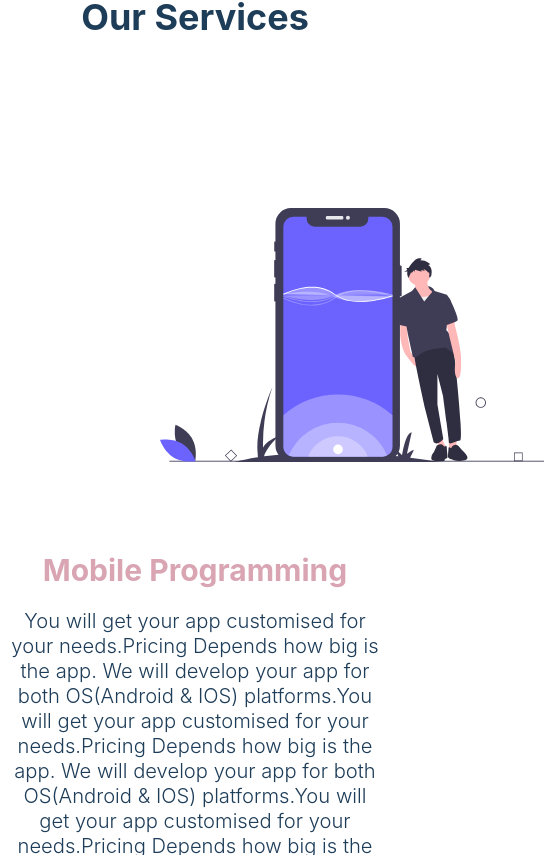
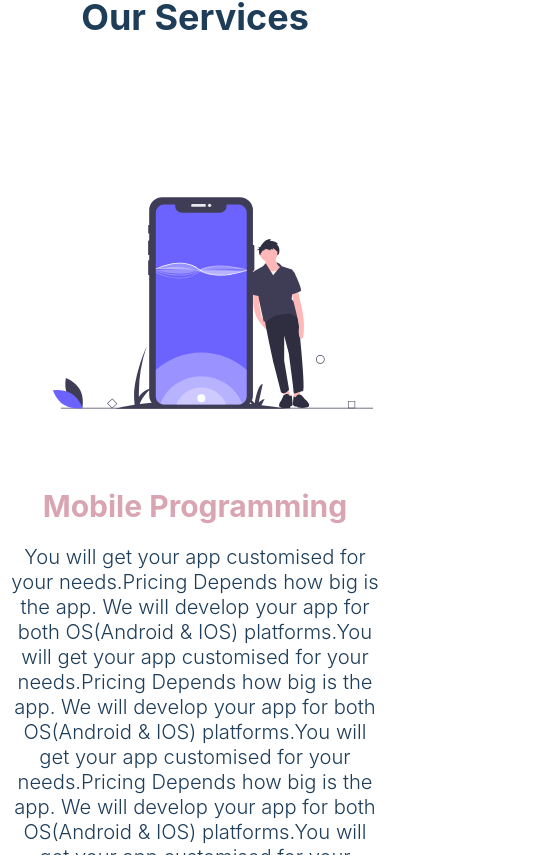
Before and after one commit to umangag07/Reactjs-Projects, a React (Create React App) app in the folder smooth-scroll-website/: page / in a window 390 px wide. Shown: the part 849-1704 px from the top of the page, 544 px wide, since content can reach past the window. Built offline with nearby package versions, Linux system fonts and the light colour scheme.

Commit message:
Fixed responsive code of service section

```diff
--- a/smooth-scroll-website/src/Components/OurServices/ServiceIndex.jsx
+++ b/smooth-scroll-website/src/Components/OurServices/ServiceIndex.jsx
@@ -16,17 +16,19 @@ const ServiceContain = styled.div`
     margin-right:1vh;
   }
   @media (max-width:415px){
+    @media (min-width:377px){
     display:flex;
     flex-direction:column;
     margin-left:1vh;
     margin-right:1vh;
-  }
+  }}
   @media (max-width:801px){
+    @media (min-width:416px){
     display:flex;
     flex-direction:column;
     margin-left:1vh;
     margin-right:1vh;
-  }
+  }}
 
 
 
@@ -41,18 +43,22 @@ const ServiceImg = styled.img`
   order:${({order})=> order? 1 : 2};
   @media (max-width:376px){
     order:1;
+    margin-left:25px;
+    margin-right:25px;
   }
   @media (max-width:415px){
+    @media (min-width:377px){
     order:1;
     margin-left:45px;
-  }
+  }}
   @media (max-width:801px){
+    @media (min-width:416px){
     order:1;
     margin-left:18vh;
     margin-right:18vh;
     width: 24em;
     height: 24em;
-  }
+  }}
 
 
 `;
@@ -69,14 +75,16 @@ const ServiceDescription = styled.div`
     margin-left:0px;
   }
   @media (max-width:415px){
+    @media (min-width:377px){
     order:2;
     width:100%;
-  }
+  } }
   @media (max-width:801px){
+    @media (min-width:416px){
     order:2;
     width:100%;
 
-  }
+  }}
 
 `;
 
```
